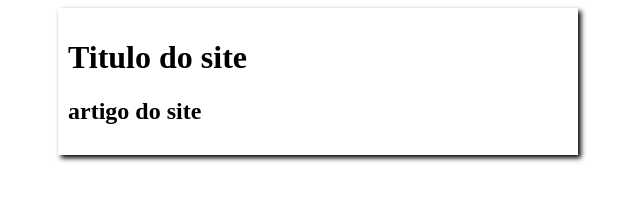
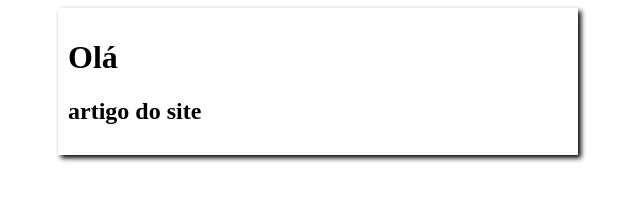
Before and after one commit to Br0wnie23/teste-site, a plain HTML site: page index.html in a window 1280 px wide. Shown: the whole page, without its empty margins (322-962 px from the left). Drawn offline with Linux system fonts and the light colour scheme.

Commit message:
Update index.html

```diff
--- a/index.html
+++ b/index.html
@@ -3,13 +3,13 @@
 <head>
     <meta charset="UTF-8">
     <meta name="viewport" content="width=device-width, initial-scale=1.0">
-    <title>Document</title>
+    <title>Olá</title>
     <link rel="stylesheet" href="estilos/style.css">
 </head>
 <body>
     <main>
          <header>
-             <h1>Titulo do site</h1>
+             <h1>Olá</h1>
          </header>
          <article>
              <h2>artigo do site</h2>
```
